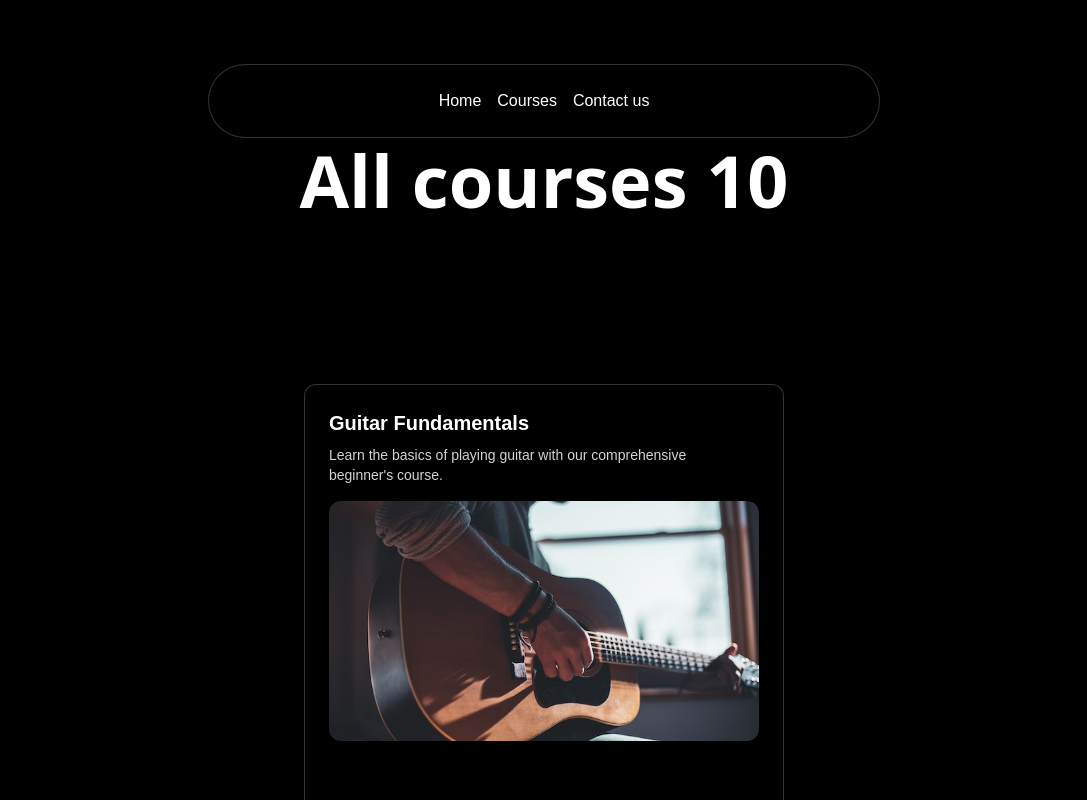
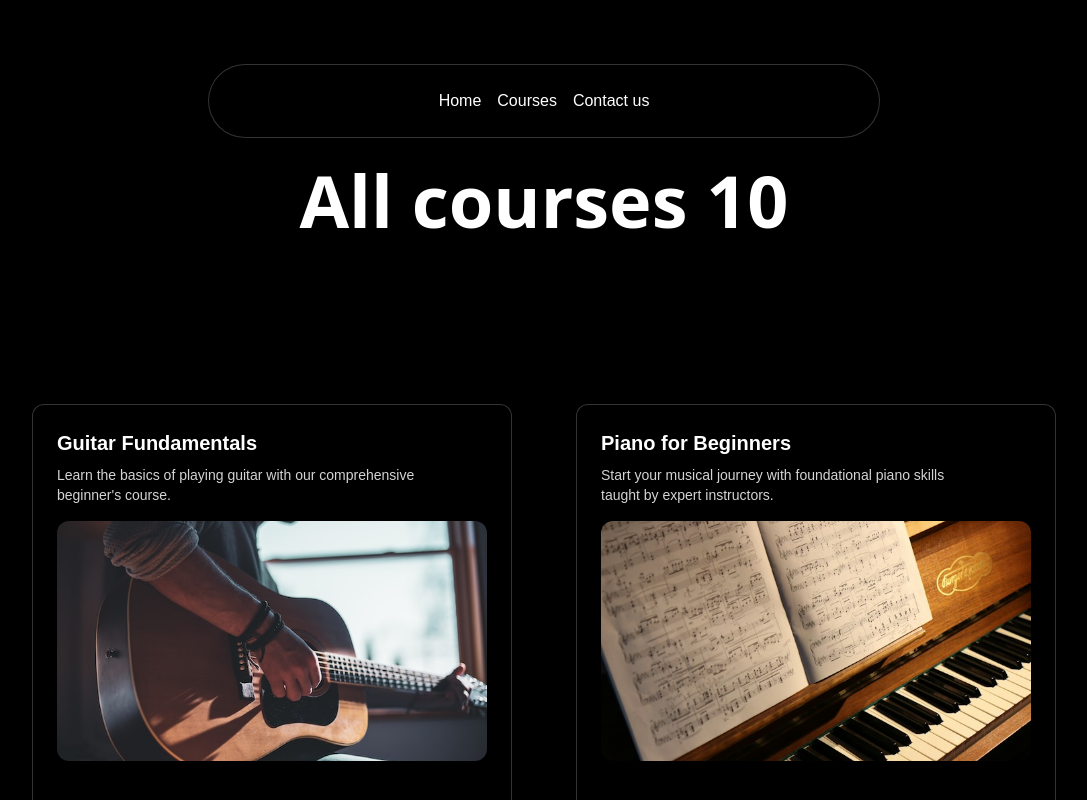
Before and after one commit to KUNALCHOURE/MeloMaster, a Next.js app: page /courses in a window 1280 px wide. Shown: the top 800 px of the page, without its empty margins (96-1183 px from the left). Built offline with nearby package versions, Linux system fonts and the light colour scheme.

Commit message:
styling chaged and courses images added

```diff
--- a/src/app/courses/page.tsx
+++ b/src/app/courses/page.tsx
@@ -6,13 +6,15 @@
 import CourseData from "@/data/music_course.json"
 export default function page() {
   return (
-    <div className='min-h-screen bg-black py-12 pt-36'>
-        <h1 className='text-lg md:text-7xl text-center font-sans font-bold mb-8 text-white'>All courses {CourseData.courses.length} </h1>
+    <div className='min-h-screen bg-black py-12 pt-36 flex  flex-col flex-wrap justify-center items-center'>
+      <div>
+        <h1 className='text-lg md:text-7xl text-center font-sans font-bold mb-8 text-white pt-5'>All courses {CourseData.courses.length} </h1>
+        </div>
+        <div className='flex flex-row flex-wrap justify-center gap-16'>
+        {CourseData.courses.map((course)=>(
 
-        {CourseData.courses.map((course)=>(
-        <div className='flex flex-wrap justify-center' key={course.id}>
 
-       <CardContainer className="inter-var">
+       <CardContainer className="inter-var" key={course.id}>
       <CardBody className="bg-gray-50 relative group/card  dark:hover:shadow-2xl dark:hover:shadow-emerald-500/[0.1] dark:bg-black dark:border-white/[0.2] border-black/[0.1] w-auto sm:w-[30rem] h-auto rounded-xl p-6 border mt-14  ">
         <CardItem
           translateZ="50"
@@ -56,9 +58,9 @@
         </div>
       </CardBody>
     </CardContainer>
-    </div>
+
       ))}
-
+     </div>
     </div>
   )
 }
```
